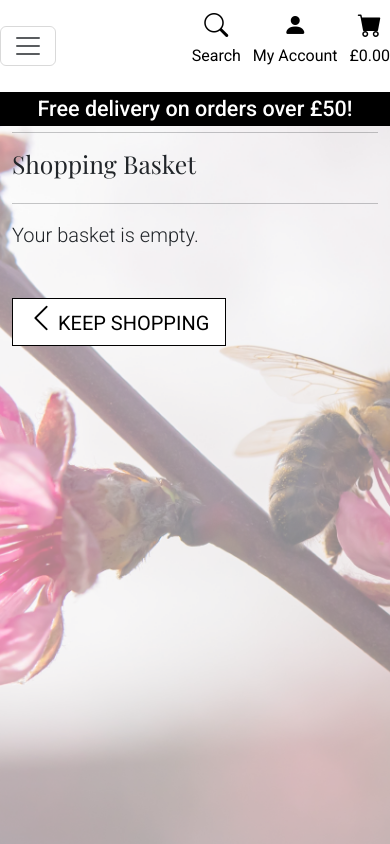
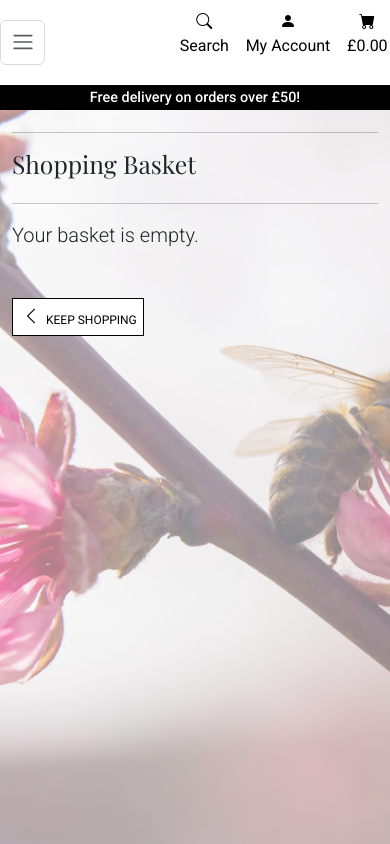
Before and after one commit to anthonyradose/obscuraview_milestone_project4, a Django app: page /basket/ in a window 390 px wide. Run offline with Django 5.2, Linux system fonts and the light colour scheme; some libraries are stand-ins or nearby versions.

Commit message:
Refactor base css and add missing hrefs & links for main/mobile navs

```diff
--- a/static/css/base.css
+++ b/static/css/base.css
@@ -338,3 +338,54 @@ input[name="q"]::placeholder {
 
   border-radius: 0;
 }
+
+/* pad the top a bit when navbar is collapsed on mobile */
+
+@media (max-width: 991px) {
+  .header-container {
+    padding-top: 116px;
+  }
+
+  body {
+    height: calc(100vh - 116px);
+  }
+
+  .logo-font.text-black {
+    font-size: 2rem;
+  }
+
+  .nav-link {
+    padding: 0.15rem;
+  }
+
+  .nav-link i {
+    font-size: 1rem;
+  }
+
+  .navbar-toggler {
+    padding: 0.6rem 0.6rem;
+
+    font-size: 1rem;
+  }
+
+  #delivery-banner h4 {
+    font-size: 0.9rem;
+  }
+
+  .btn.btn-outline-black.rounded-0,
+  .btn.btn-black.rounded-0 {
+    padding: 0.375rem 0.375rem;
+  }
+
+  .btn.btn-outline-black.rounded-0.btn-lg,
+  .btn.btn-black.rounded-0.btn-lg {
+    padding: 0.375rem 0.375rem;
+
+    font-size: 0.75rem;
+  }
+
+  .increment-qty,
+  .decrement-qty {
+    padding: 0.25rem 0.5rem !important;
+  }
+}
--- a/templates/includes/main-nav.html
+++ b/templates/includes/main-nav.html
@@ -1,5 +1,10 @@
 <div class="collapse navbar-collapse" id="main-nav">
     <ul class="navbar-nav w-auto mx-auto">
+        <li class="nav-item d-block d-md-none">
+            <a class="logo-font font-weight-bold nav-link text-black me-5" href="{% url 'home' %}">
+                <i class= "home-logo bi bi-house-fill"></i>
+            </a>
+        </li>
         <li class="nav-item dropdown">
             <a class="fw-bold nav-link text-black me-5" href="#" id="all-products-link" data-bs-toggle="dropdown" aria-expanded="false">
                 All Products
@@ -20,7 +25,7 @@
                 <a href="{% url 'products' %}?category=nature" class="dropdown-item">Nature</a>
                 <a href="{% url 'products' %}?category=cars" class="dropdown-item">Cars</a>
                 <a href="{% url 'products' %}?category=cultural" class="dropdown-item">Cultural</a>
-                <a href="{% url 'products' %}?category=nature, cars, cutural" class="dropdown-item">All Standard Prints</a>
+                <a href="{% url 'products' %}" class="dropdown-item">All Standard Prints</a>
             </div>
         </li>
 
@@ -32,7 +37,7 @@
                 <a href="{% url 'products' %}?category=nature" class="dropdown-item">Nature</a>
                 <a href="{% url 'products' %}?category=cars" class="dropdown-item">Cars</a>
                 <a href="{% url 'products' %}?category=cultural" class="dropdown-item">Cultural</a>
-                <a href="{% url 'products' %}?category=nature, cars, cutural" class="dropdown-item">All Canvas Prints</a>
+                <a href="{% url 'products' %}" class="dropdown-item">All Canvas Prints</a>
             </div>
         </li>
 
@@ -44,7 +49,7 @@
                 <a href="{% url 'products' %}?category=nature" class="dropdown-item">Nature</a>
                 <a href="{% url 'products' %}?category=cars" class="dropdown-item">Cars</a>
                 <a href="{% url 'products' %}?category=cultural" class="dropdown-item">Cultural</a>
-                <a href="{% url 'products' %}?category=nature, cars, cutural" class="dropdown-item">All Framed Prints</a>
+                <a href="{% url 'products' %}" class="dropdown-item">All Framed Prints</a>
             </div>
         </li>
 
@@ -56,7 +61,7 @@
                 <a href="{% url 'products' %}?category=nature" class="dropdown-item">Nature</a>
                 <a href="{% url 'products' %}?category=cars" class="dropdown-item">Cars</a>
                 <a href="{% url 'products' %}?category=cultural" class="dropdown-item">Cultural</a>
-                <a href="{% url 'products' %}?category=nature, cars, cutural" class="dropdown-item">All Specials</a>
+                <a href="{% url 'products' %}" class="dropdown-item">All Specials</a>
             </div>
         </li>
     </ul>
--- a/templates/includes/mobile-top-header.html
+++ b/templates/includes/mobile-top-header.html
@@ -31,7 +31,7 @@
               {% if request.user.is_superuser %}
                   <a href="{% url 'add_product' %}" class="dropdown-item">Product Management</a>
               {% endif %}
-              <a href="" class="dropdown-item">My Profile</a>
+              <a href="{% url 'profile' %}" class="dropdown-item">My Profile</a>
               <a href="{% url 'account_logout' %}" class="dropdown-item">Logout</a>
           {% else %}
               <a href="{% url 'account_signup' %}" class="dropdown-item">Register</a>
```
Also changed, not shown: db.sqlite3.
